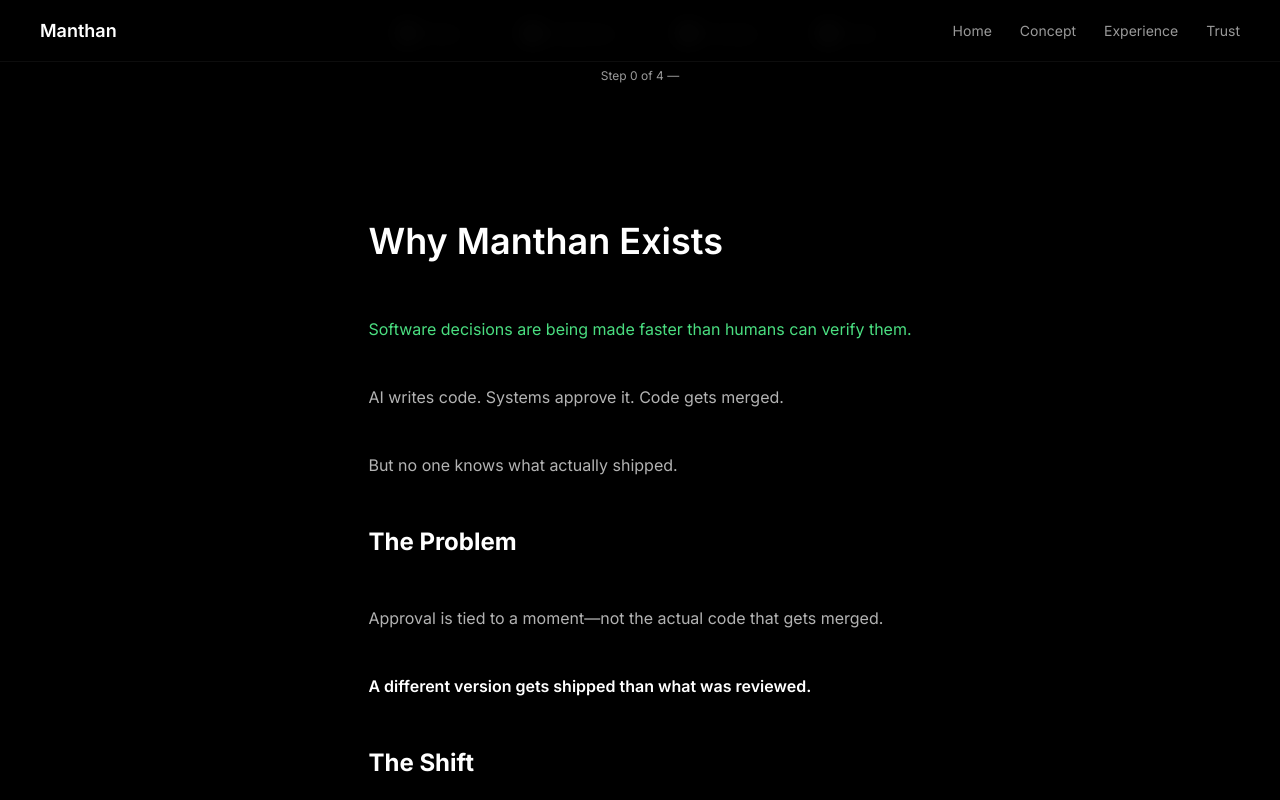
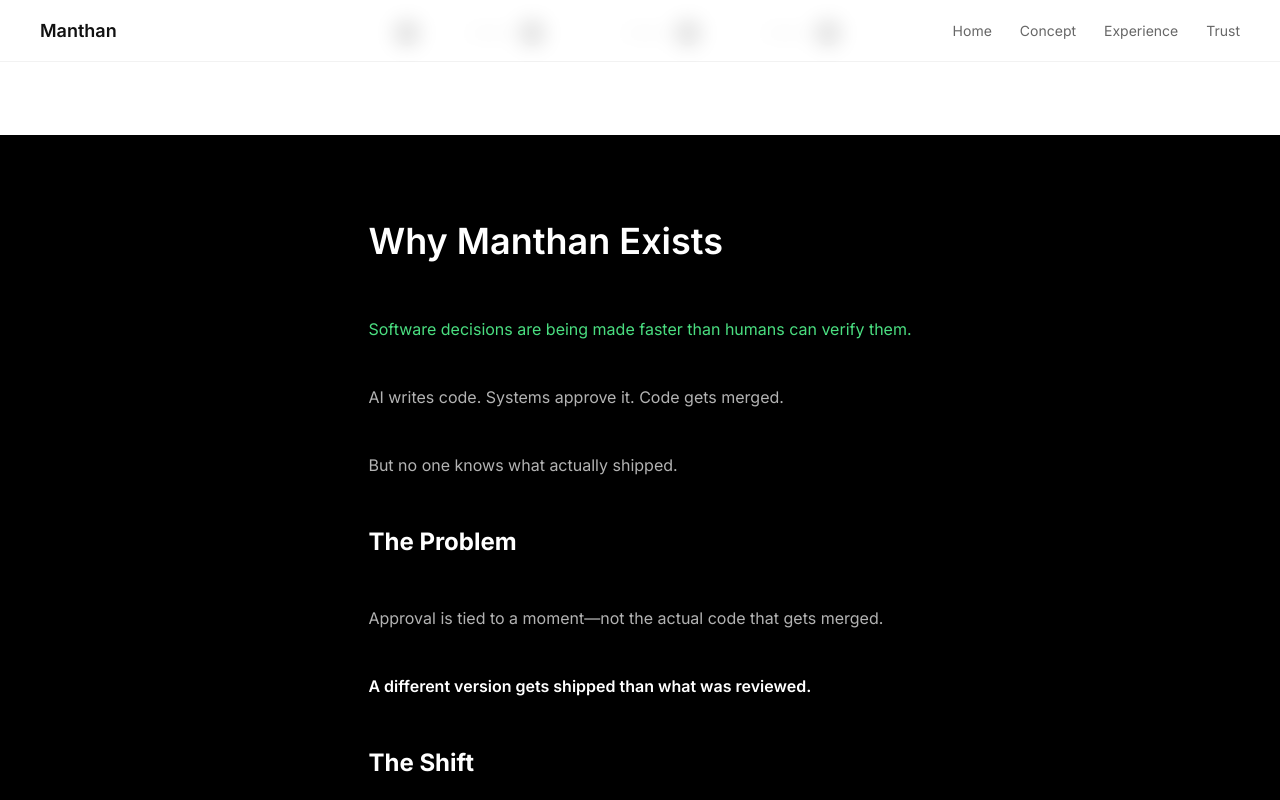
Before and after one commit to dip-protocol/manthan-experience-v2, a React (Vite) app: page /founder in a window 1280 px wide. Shown: the top 800 px of the page. Built offline with nearby package versions, Linux system fonts and the light colour scheme.

Commit message:
style: convert navbar to light theme

```diff
--- a/src/components/Navbar.tsx
+++ b/src/components/Navbar.tsx
@@ -29,16 +29,16 @@ export default function Navbar() {
               style={{
                 ...styles.link,
                 color: isActive
-                  ? "#4ade80"
-                  : "rgba(255,255,255,0.6)",
+                  ? "#16a34a"
+                  : "rgba(0,0,0,0.6)",
               }}
               onMouseEnter={(e) =>
-                (e.currentTarget.style.color = "#fff")
+                (e.currentTarget.style.color = "#111")
               }
               onMouseLeave={(e) =>
                 (e.currentTarget.style.color = isActive
-                  ? "#4ade80"
-                  : "rgba(255,255,255,0.6)")
+                  ? "#16a34a"
+                  : "rgba(0,0,0,0.6)")
               }
             >
               {item.label}
@@ -60,14 +60,14 @@ const styles = {
     justifyContent: "space-between",
     alignItems: "center",
     padding: "20px 40px",
-    background: "rgba(0,0,0,0.85)",
+    background: "rgba(255,255,255,0.85)",
     backdropFilter: "blur(10px)",
-    borderBottom: "1px solid rgba(255,255,255,0.05)",
+    borderBottom: "1px solid rgba(0,0,0,0.05)",
     zIndex: 1000,
   },
 
   logo: {
-    color: "#fff",
+    color: "#111",
     fontWeight: 600,
     fontSize: "18px",
     textDecoration: "none",
--- a/src/layout/AppLayout.tsx
+++ b/src/layout/AppLayout.tsx
@@ -16,8 +16,8 @@ export default function AppLayout({ children }: any) {
 const styles = {
   page: {
     minHeight: "100vh",
-    background: "#000",
-    color: "#fff",
+    background: "#ffffff",
+color: "#111",
   },
 
   content: {
```
